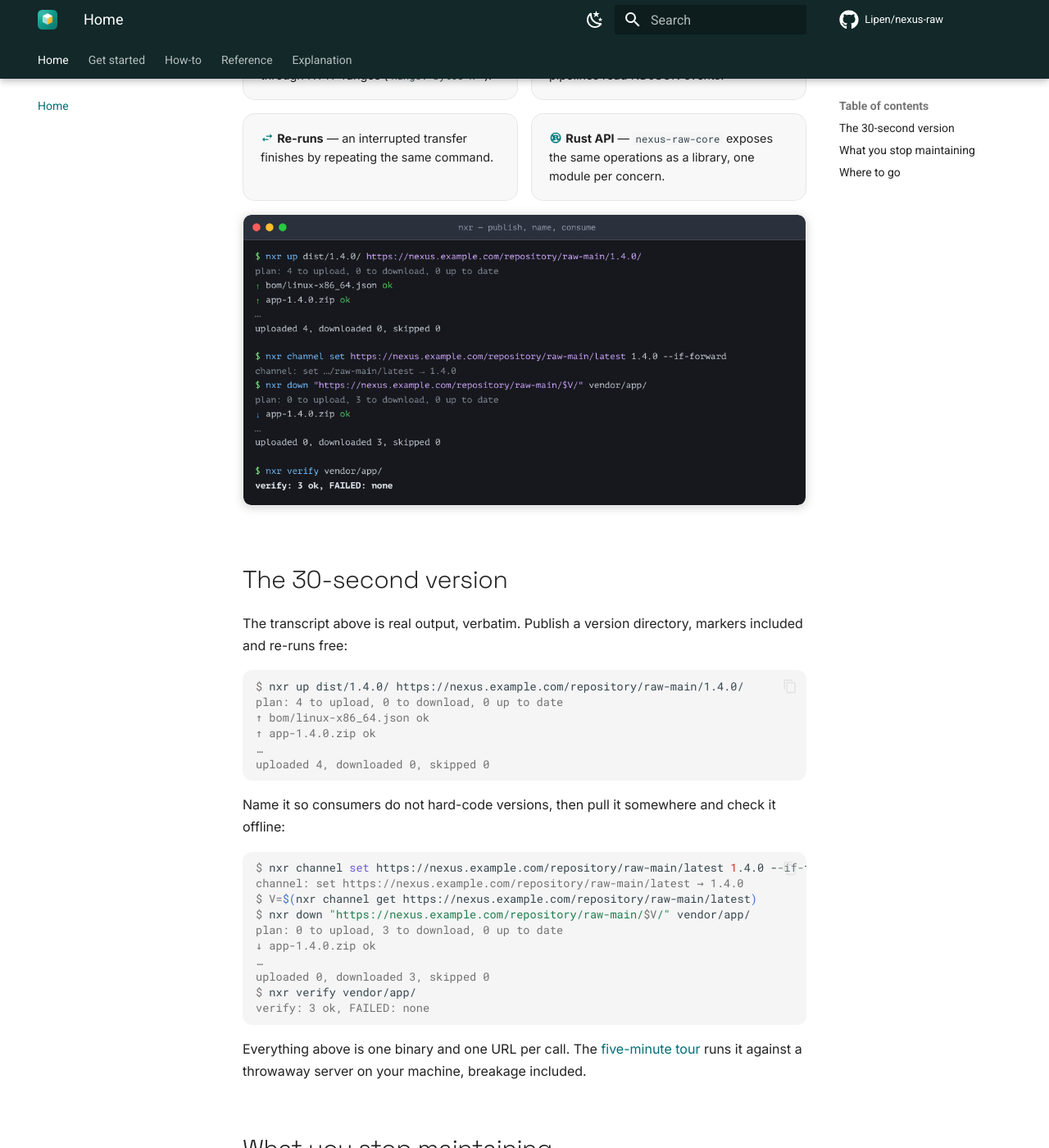
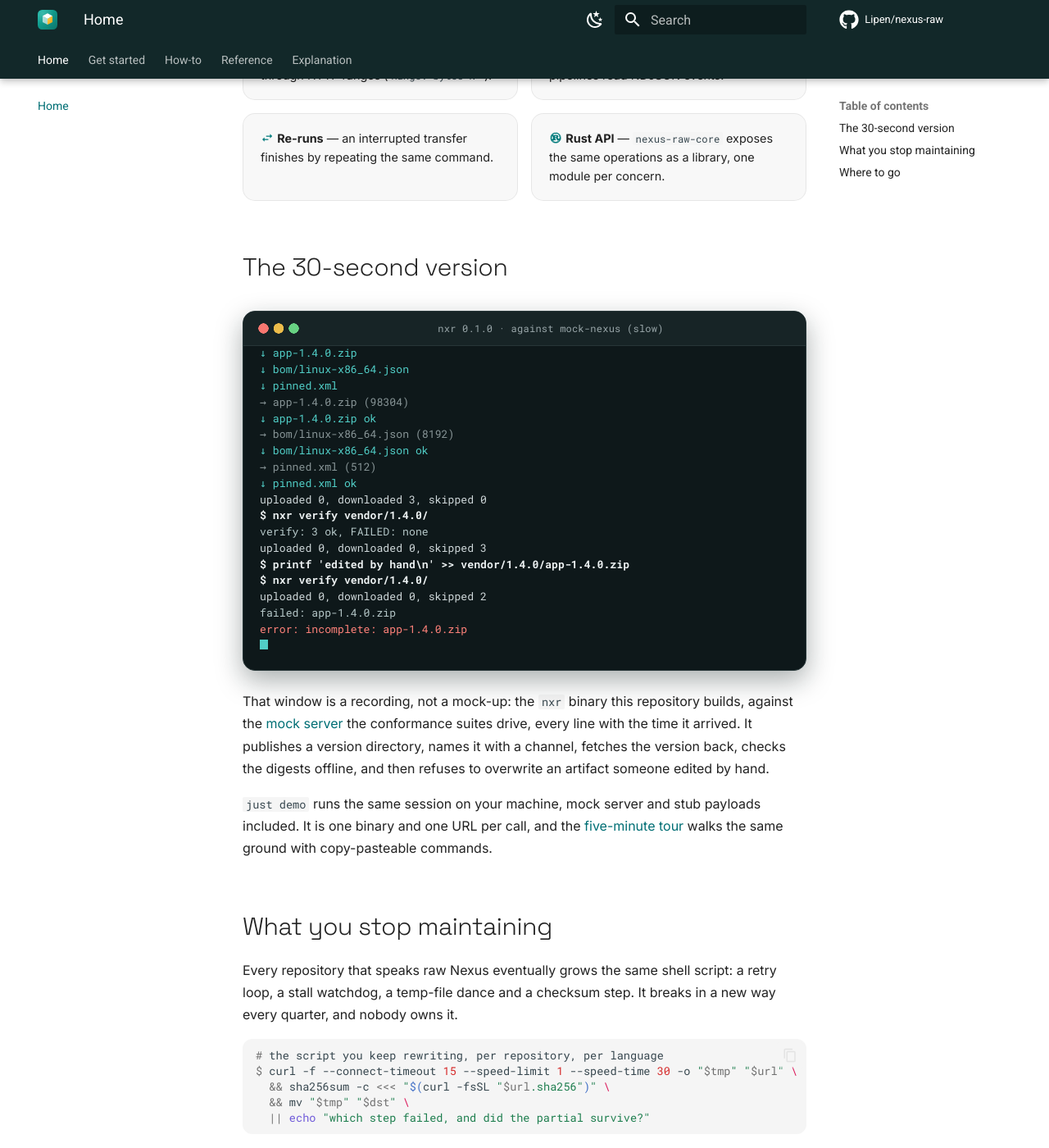
Before and after one commit to Lipen/nexus-raw, an MkDocs documentation site: the page built from docs/index.md, in a window 1280 px wide and 1400 px high, scrolled down 875 px. Shown: the whole window at 82% size. Built offline with MkDocs 1.6.1 and Material for MkDocs 9.7.7, drawn with Linux system fonts in a browser that asks for light colours; comment, search, counter and statistics services are not loaded; some of the changed text lies outside the part shown.

Commit message:
docs: the landing plays a recording of a real session

````diff
--- a/docs/index.md
+++ b/docs/index.md
@@ -30,39 +30,19 @@ One binary, no config file, nothing to install on the server.
 
 </div>
 
-![A real nxr session: publish, name with a channel, consume, verify](assets/img/hero-terminal.png)
-
 ## The 30-second version
 
-The transcript above is real output, verbatim.
-Publish a version directory, markers included and re-runs free:
+<figure class="nxr-term" data-cast="assets/cast/session.json" markdown>
 
-```console
-$ nxr up dist/1.4.0/ https://nexus.example.com/repository/raw-main/1.4.0/
-plan: 4 to upload, 0 to download, 0 up to date
-↑ bom/linux-x86_64.json ok
-↑ app-1.4.0.zip ok
-…
-uploaded 4, downloaded 0, skipped 0
-```
+<img src="assets/img/hero-terminal.png" alt="A frame of the recording: publishing a version directory against the mock server.">
 
-Name it so consumers do not hard-code versions, then pull it somewhere and check it offline:
+</figure>
 
-```console
-$ nxr channel set https://nexus.example.com/repository/raw-main/latest 1.4.0 --if-forward
-channel: set https://nexus.example.com/repository/raw-main/latest → 1.4.0
-$ V=$(nxr channel get https://nexus.example.com/repository/raw-main/latest)
-$ nxr down "https://nexus.example.com/repository/raw-main/$V/" vendor/app/
-plan: 0 to upload, 3 to download, 0 up to date
-↓ app-1.4.0.zip ok
-…
-uploaded 0, downloaded 3, skipped 0
-$ nxr verify vendor/app/
-verify: 3 ok, FAILED: none
-```
+That window is a recording, not a mock-up: the `nxr` binary this repository builds, against the [mock server](explanation/conformance.md) the conformance suites drive, every line with the time it arrived.
+It publishes a version directory, names it with a channel, fetches the version back, checks the digests offline, and then refuses to overwrite an artifact someone edited by hand.
 
-Everything above is one binary and one URL per call.
-The [five-minute tour](get-started.md) runs it against a throwaway server on your machine, breakage included.
+`just demo` runs the same session on your machine, mock server and stub payloads included.
+It is one binary and one URL per call, and the [five-minute tour](get-started.md) walks the same ground with copy-pasteable commands.
 
 ## What you stop maintaining
 
@@ -93,6 +73,7 @@ A divergence is a human decision: the transfer stops with exit 1 instead of pick
 
 | You want | Page |
 | :-- | :-- |
+| the recorded session, runnable on your machine | [run the demo](how-to/demo.md) |
 | a working end-to-end tour in five minutes | [get started](get-started.md) |
 | publish a version and name it with a channel | [publish](how-to/publish.md) |
 | fetch artifacts, verify, resume an interrupted pull | [consume](how-to/consume.md) |
--- /dev/null
+++ b/docs/javascripts/terminal.js
@@ -0,0 +1,178 @@
+/*
+ * Replays a recorded nexus-raw session in the landing hero.
+ *
+ * The recording is made by `just demo-cast`: the real `nxr` binary against the
+ * repo's mock server, every command and every output line stamped with the
+ * time it arrived. Nothing here invents output; the player only decides when a
+ * recorded line becomes visible.
+ *
+ * Recorded timings are the tool's own speed: most lines arrive within
+ * milliseconds of each other, which no reader can follow. So each line gets a
+ * minimum on-screen time and any pause longer than the maximum is shortened.
+ * The raw timings stay in the cast file; only the pace is the player's.
+ */
+(() => {
+  const MIN_GAP_MS = 130;
+  const MAX_GAP_MS = 900;
+  const START_DELAY_MS = 400;
+  const frameSelector = ".nxr-term[data-cast]";
+
+  const frames = [...document.querySelectorAll(frameSelector)];
+  if (!frames.length) return;
+
+  const reducedMotion = window.matchMedia("(prefers-reduced-motion: reduce)");
+
+  for (const frame of frames) {
+    const source = new URL(frame.dataset.cast, document.baseURI).href;
+    load(source).then(
+      (cast) => mount(frame, cast),
+      () => {
+        /* No cast: the still image already in the markup stays. */
+      },
+    );
+  }
+
+  async function load(url) {
+    const response = await fetch(url, { cache: "force-cache" });
+    if (!response.ok) throw new Error(`${url}: HTTP ${response.status}`);
+    const cast = await response.json();
+    if (!Array.isArray(cast.lines) || !cast.lines.length) throw new Error(`${url}: no lines`);
+    return cast;
+  }
+
+  /** How a line is drawn: the console prefixes carry the meaning. */
+  function classify(text) {
+    if (text.startsWith("$ ")) return "cmd";
+    if (text.startsWith("error:")) return "err";
+    if (text.startsWith("hint:")) return "hint";
+    if (text.startsWith("↻")) return "warn";
+    if (text.startsWith("→")) return "dim";
+    if (text.startsWith("○")) return "dim";
+    if (/^[↑↓]/.test(text)) return "ok";
+    if (/^(plan|channel|verify|uploaded|failed):/.test(text)) return "note";
+    return "";
+  }
+
+  /** Reveal times: recorded timestamps, paced for a reader. */
+  function schedule(lines) {
+    const at = [];
+    let clock = START_DELAY_MS;
+    for (let i = 0; i < lines.length; i += 1) {
+      if (i > 0) {
+        const gap = Number(lines[i][0]) - Number(lines[i - 1][0]);
+        clock += Math.min(Math.max(gap, MIN_GAP_MS), MAX_GAP_MS);
+      }
+      at.push(clock);
+    }
+    return at;
+  }
+
+  function mount(frame, cast) {
+    const lines = cast.lines.filter((line) => Array.isArray(line) && typeof line[1] === "string");
+    const at = schedule(lines);
+
+    const bar = document.createElement("div");
+    bar.className = "nxr-term__bar";
+    const dots = document.createElement("span");
+    dots.className = "nxr-term__dots";
+    dots.setAttribute("aria-hidden", "true");
+    const title = document.createElement("span");
+    title.className = "nxr-term__title";
+    title.textContent = [cast.tool, cast.scenario && `against mock-nexus (${cast.scenario})`]
+      .filter(Boolean)
+      .join(" · ");
+    const replay = document.createElement("button");
+    replay.className = "nxr-term__replay";
+    replay.type = "button";
+    replay.textContent = "replay";
+    replay.hidden = true;
+    bar.append(dots, title, replay);
+
+    const body = document.createElement("div");
+    body.className = "nxr-term__body";
+
+    const nodes = lines.map(([, text]) => {
+      const node = document.createElement("div");
+      const kind = classify(text);
+      node.className = kind ? `nxr-l nxr-l--${kind}` : "nxr-l";
+      node.textContent = text;
+      node.hidden = true;
+      body.append(node);
+      return node;
+    });
+
+    const cursor = document.createElement("div");
+    cursor.className = "nxr-l nxr-term__cursor";
+    body.append(cursor);
+
+    frame.replaceChildren(bar, body);
+    frame.dataset.ready = "true";
+
+    if (reducedMotion.matches) {
+      // No animation: the whole transcript, shown at its end.
+      for (const node of nodes) node.hidden = false;
+      cursor.hidden = true;
+      body.scrollTop = body.scrollHeight;
+      return;
+    }
+
+    let shown = 0;
+    let startedAt = 0;
+    let raf = 0;
+
+    const reveal = (now) => {
+      const elapsed = now - startedAt;
+      let added = false;
+      while (shown < nodes.length && at[shown] <= elapsed) {
+        nodes[shown].hidden = false;
+        shown += 1;
+        added = true;
+      }
+      // The window keeps a fixed height: follow the tail like a real terminal.
+      if (added) body.scrollTop = body.scrollHeight;
+      if (shown >= nodes.length) {
+        cursor.hidden = true;
+        replay.hidden = false;
+        raf = 0;
+        return;
+      }
+      raf = requestAnimationFrame(reveal);
+    };
+
+    const play = () => {
+      cancelAnimationFrame(raf);
+      for (const node of nodes) node.hidden = true;
+      cursor.hidden = false;
+      replay.hidden = true;
+      shown = 0;
+      startedAt = performance.now();
+      raf = requestAnimationFrame(reveal);
+    };
+
+    const stop = () => {
+      cancelAnimationFrame(raf);
+      raf = 0;
+    };
+
+    replay.addEventListener("click", () => {
+      play();
+      frame.scrollIntoView({ block: "nearest", behavior: "smooth" });
+    });
+
+    // Play once, when the terminal is actually on screen; a session that runs
+    // off screen is a session nobody sees.
+    if ("IntersectionObserver" in window) {
+      const observer = new IntersectionObserver(
+        (entries) => {
+          for (const entry of entries) {
+            if (entry.isIntersecting && !shown && !raf) play();
+          }
+        },
+        { threshold: 0.35 },
+      );
+      observer.observe(frame);
+    } else {
+      play();
+    }
+  }
+})();
--- a/docs/stylesheets/site.css
+++ b/docs/stylesheets/site.css
@@ -273,3 +273,144 @@
 .md-typeset table tbody tr:hover {
   background-color: color-mix(in srgb, var(--md-accent-fg-color) 8%, transparent);
 }
+
+/*
+ * The recorded session: a terminal window that replays a real run.
+ * The frame keeps the still image's aspect ratio, so swapping the picture for
+ * the player does not move the page underneath the reader.
+ */
+
+.md-typeset .nxr-term {
+  position: relative;
+  margin: 1.6rem 0 1.2rem;
+  border: 1px solid oklch(0.32 0.02 210);
+  border-radius: 0.75rem;
+  overflow: hidden;
+  background: var(--nxr-ink);
+  box-shadow: 0 12px 32px oklch(0.2 0.02 210 / 0.35);
+}
+
+.md-typeset .nxr-term img {
+  display: block;
+  border: none;
+  border-radius: 0;
+  box-shadow: none;
+}
+
+.md-typeset .nxr-term[data-ready="true"] img {
+  display: none;
+}
+
+.nxr-term__bar {
+  display: flex;
+  align-items: center;
+  gap: 0.6rem;
+  padding: 0.5rem 0.85rem;
+  background: oklch(0.25 0.018 210);
+  border-bottom: 1px solid oklch(0.32 0.02 210);
+}
+
+.nxr-term__dots {
+  flex: none;
+  width: 2.6rem;
+  height: 0.75rem;
+  background-image:
+    radial-gradient(circle at 0.375rem 50%, oklch(0.72 0.16 25) 0.3rem, transparent 0.32rem),
+    radial-gradient(circle at 1.3rem 50%, oklch(0.82 0.14 85) 0.3rem, transparent 0.32rem),
+    radial-gradient(circle at 2.225rem 50%, oklch(0.78 0.15 150) 0.3rem, transparent 0.32rem);
+}
+
+.nxr-term__title {
+  flex: 1;
+  font-size: 0.6rem;
+  font-family: var(--md-code-font-family, ui-monospace, monospace);
+  letter-spacing: 0.02em;
+  color: oklch(0.72 0.015 210);
+}
+
+.nxr-term__replay {
+  flex: none;
+  padding: 0.15rem 0.55rem;
+  font-family: inherit;
+  font-size: 0.6rem;
+  letter-spacing: 0.04em;
+  text-transform: uppercase;
+  color: oklch(0.85 0.02 210);
+  background: transparent;
+  border: 1px solid oklch(0.42 0.02 210);
+  border-radius: 999px;
+  cursor: pointer;
+  transition: border-color var(--nxr-lift), color var(--nxr-lift);
+}
+
+.nxr-term__replay:hover {
+  color: var(--nxr-teal-bright);
+  border-color: var(--nxr-teal);
+}
+
+.nxr-term__body {
+  aspect-ratio: 860 / 496;
+  text-align: left;
+  overflow: hidden;
+  padding: 0.8rem 1rem 1rem;
+  font-family: var(--md-code-font-family, ui-monospace, monospace);
+  font-size: 0.66rem;
+  line-height: 1.5;
+  color: oklch(0.88 0.01 210);
+}
+
+.nxr-l {
+  white-space: pre-wrap;
+  overflow-wrap: anywhere;
+}
+
+.nxr-l--cmd {
+  color: oklch(0.96 0.005 210);
+  font-weight: 600;
+}
+
+.nxr-l--ok {
+  color: var(--nxr-teal-bright);
+}
+
+.nxr-l--warn {
+  color: var(--nxr-amber);
+}
+
+.nxr-l--err {
+  color: oklch(0.75 0.16 25);
+}
+
+.nxr-l--hint {
+  color: oklch(0.7 0.06 60);
+  padding-left: 0.8rem;
+}
+
+.nxr-l--dim {
+  color: oklch(0.66 0.015 210);
+}
+
+.nxr-l--note {
+  color: oklch(0.82 0.02 200);
+}
+
+.nxr-term__cursor {
+  display: inline-block;
+  width: 0.5rem;
+  height: 0.9em;
+  margin-top: 0.1rem;
+  background: var(--nxr-teal-bright);
+  animation: nxr-blink 1.05s steps(1, end) infinite;
+}
+
+@keyframes nxr-blink {
+  50% {
+    opacity: 0;
+  }
+}
+
+@media (prefers-reduced-motion: reduce) {
+  .nxr-term__cursor {
+    animation: none;
+  }
+}
--- a/mkdocs.yml
+++ b/mkdocs.yml
@@ -42,6 +42,7 @@ nav:
   - Home: index.md
   - Get started: get-started.md
   - How-to:
+      - Run the demo: how-to/demo.md
       - Publish a version: how-to/publish.md
       - Consume artifacts: how-to/consume.md
       - Integrate it: how-to/integrate.md
@@ -58,6 +59,9 @@ nav:
 
 extra_css:
   - stylesheets/site.css
+
+extra_javascript:
+  - javascripts/terminal.js
 
 markdown_extensions:
   - admonition
````
Also changed, not shown: README.md (+2 -1 lines), README.ru.md (+1 -1 lines), docs/assets/cast/session.json (added, +4 -0 lines), docs/assets/img/hero-terminal.png.
